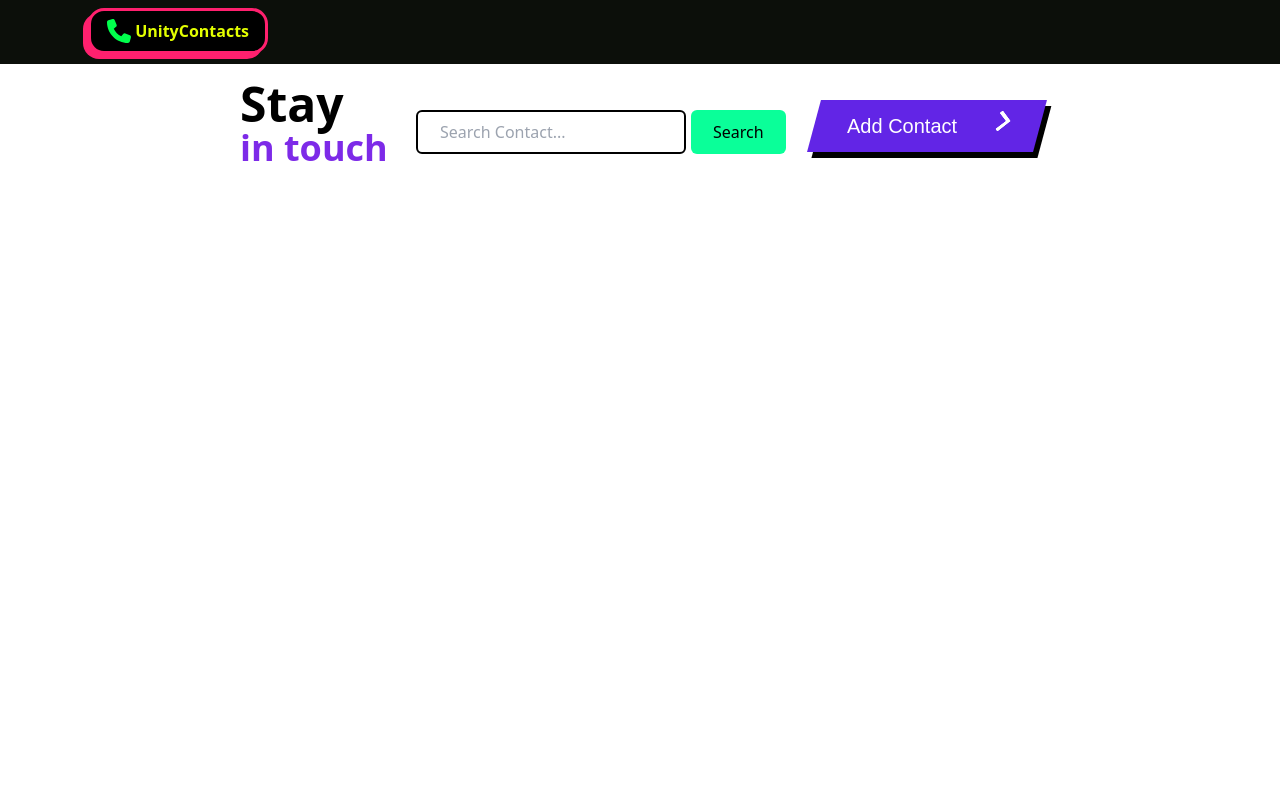
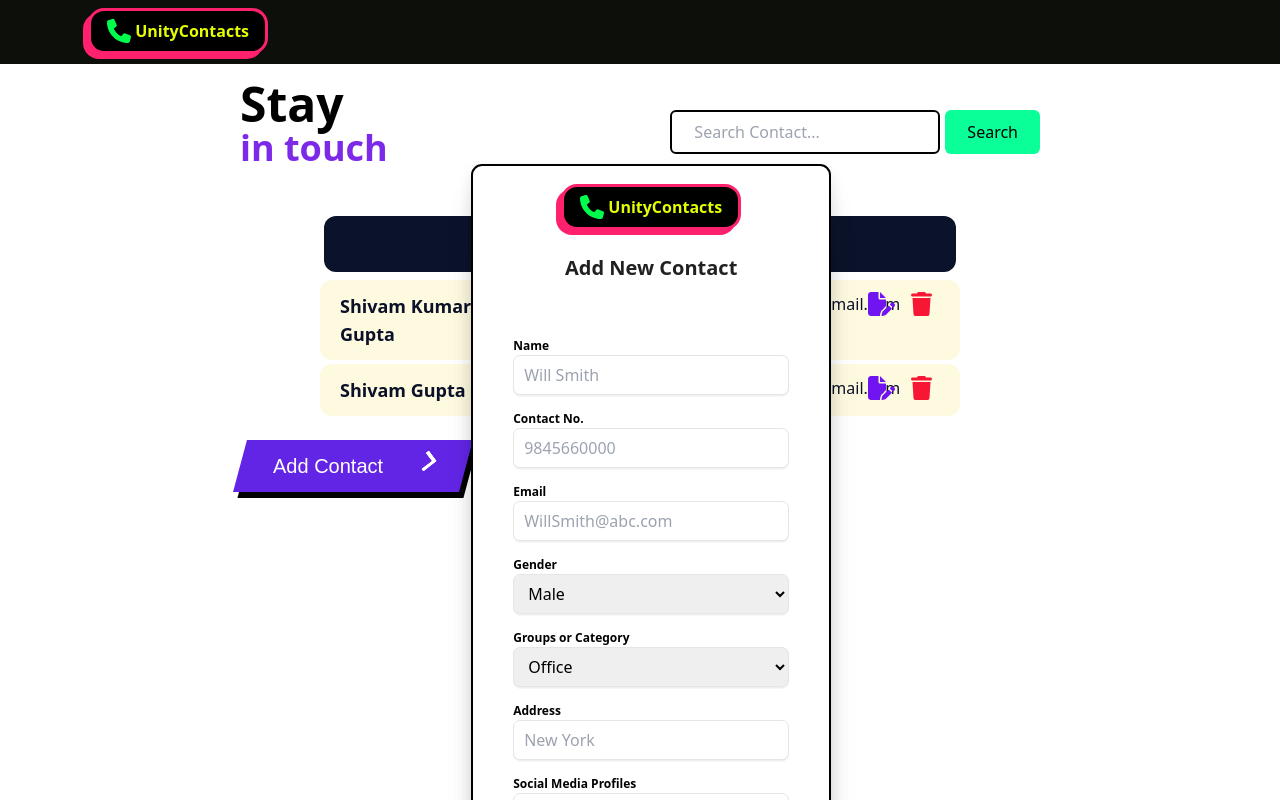
Before and after one commit to black-sheepp/my-contact-app-Unity-Contact, a React (Create React App) app: page / in a window 1280 px wide. Both pictures are taken after a click on the button "Add Contact". Built offline with nearby package versions, Linux system fonts and the light colour scheme.

Commit message:
Contact form fixed

```diff
--- a/src/App.css
+++ b/src/App.css
@@ -330,6 +330,15 @@
 
 
 /* _______________________________________ADD NEW CONTACT FORM__________________________________________ */
+
+.contact-form{
+  display: block;
+  position: fixed;
+  margin: 0;
+  padding: 100px;
+  top: 8%;
+  left: 29%;
+}
 .form_container {
 
   height: fit-content;
@@ -345,10 +354,6 @@
     0px 7px 15px rgba(0, 0, 0, 0.1), 0px 0px 0px rgba(0, 0, 0, 0.1);
   border-radius: 11px;
   border: 2px solid black;
-}
-
-.logo_container {
-
 }
 
 .title_container {
--- a/src/App.js
+++ b/src/App.js
@@ -1,9 +1,8 @@
 import "./App.css";
+import ContactList from "./Components/ContactList";
 import CreateNewContactButton from "./Components/CreateNewContactButton";
 import Nav from "./Components/Nav";
 import SearchBar from "./Components/SearchBar";
-
-
 
 function App() {
 	return (
@@ -16,6 +15,9 @@ function App() {
 						<p className='text-4xl font-bold text-[#7d2ae8]'>in touch</p>
 					</div>
 					<SearchBar />
+				</div>
+				<ContactList/>
+				<div className='ml-60'>
 					<CreateNewContactButton />
 				</div>
 			</div>
--- /dev/null
+++ b/src/Components/ContactList.jsx
@@ -0,0 +1,48 @@
+import { FontAwesomeIcon } from "@fortawesome/react-fontawesome";
+import { faFilePen, faTrash } from "@fortawesome/free-solid-svg-icons";
+
+const ContactList = () => {
+     return (
+          <div className='flex flex-col mt-6 '>
+               <div className='flex justify-center m-2'>
+                    <div className='flex bg-[#0b132b] justify-center text-white text-2xl w-1/2  py-3 rounded-xl'>
+                         <h2 className="font-bold">Contact List</h2>
+                    </div>
+               </div>
+               <div className='flex justify-center mb-1'>
+                    <div className='bg-[#fefae0] w-1/2 justify-between flex px-5 py-3 rounded-xl'>
+                         <p className='text-lg text-[#0a1128] font-bold w-1/4'>Shivam Kumar Gupta</p>
+                         <p className='text-lg text-[#0a1128] w-1/5'>9845888500</p>
+                         <p className=' text-[#0a1128] w-1/4'>shivamguptanitw@gmail.com</p>
+                         <div className='flex justify-between'>
+                              <FontAwesomeIcon
+                                   icon={faFilePen}
+                                   size='xl'
+                                   style={{ color: "#7014f2" }}
+                                   className='mx-2'
+                              />
+                              <FontAwesomeIcon icon={faTrash} size='xl' style={{ color: "#f71735" }} className='mx-2' />
+                         </div>
+                    </div>
+               </div>
+               <div className='flex justify-center mb-1'>
+                    <div className='bg-[#fefae0] w-1/2 justify-between flex px-5 py-3 rounded-xl'>
+                         <p className='text-lg text-[#0a1128] font-bold w-1/4'>Shivam Gupta</p>
+                         <p className='text-lg text-[#0a1128] w-1/5'>9845888500</p>
+                         <p className=' text-[#0a1128] w-1/4'>shivamguptanitw@gmail.com</p>
+                         <div className='flex justify-between'>
+                              <FontAwesomeIcon
+                                   icon={faFilePen}
+                                   size='xl'
+                                   style={{ color: "#7014f2" }}
+                                   className='mx-2'
+                              />
+                              <FontAwesomeIcon icon={faTrash} size='xl' style={{ color: "#f71735" }} className='mx-2' />
+                         </div>
+                    </div>
+               </div>
+          </div>
+     );
+};
+
+export default ContactList;
--- a/src/Components/CreateNewContactButton.jsx
+++ b/src/Components/CreateNewContactButton.jsx
@@ -1,9 +1,19 @@
-import React from 'react'
+import React from "react";
+import { useState } from "react";
+import FormContact from "./FormContact";
 
 const CreateNewContactButton = () => {
+	const [showComponent, setShowComponent] = useState(false);
+
+	const handleButtonClick = () => {
+		console.log("clicked button");
+		setShowComponent(true);
+	};
+
 	return (
-    <div>
-      <button className='cta'>
+		<div className='flex'>
+			<div className='w-1/3'>
+				<button onClick={handleButtonClick} className='cta'>
 					<span className='span'>Add Contact</span>
 					<span className='second'>
 						<svg
@@ -34,7 +44,11 @@ const CreateNewContactButton = () => {
 					</span>
 				</button>
 			</div>
-  )
-}
+			<div className="w-full">
+               {showComponent && <FormContact />}
+               </div>
+		</div>
+	);
+};
 
-export default CreateNewContactButton
+export default CreateNewContactButton;
--- /dev/null
+++ b/src/Components/FormContact.jsx
@@ -0,0 +1,112 @@
+import React from "react";
+import Logo from "./Logo";
+
+const FormContact = () => {
+	return (
+		<div className="contact-comp">
+               <div className='flex justify-center w-full contact-form'>
+			<div className='w-1/3'>
+				<form className='form_container'>
+					<div className='logo_container'>
+						<Logo />
+					</div>
+					<div className='title_container'>
+						<p className='title'>Add New Contact</p>
+					</div>
+					<br />
+					<div className='input_container'>
+						<label className='input_label' htmlFor='name_field'>
+							Name
+						</label>
+						<input
+							placeholder='Will Smith'
+							title='Inpit title'
+							name='input-name'
+							type='text'
+							className='input_field'
+							id='name_field'
+						/>
+					</div>
+					<div className='input_container'>
+						<label className='input_label' htmlFor='phone_field'>
+							Contact No.
+						</label>
+						<input
+							placeholder='9845660000'
+							title='Inpit title'
+							name='input-name'
+							type='number'
+							className='input_field'
+							id='phone_field'
+						/>
+					</div>
+					<div className='input_container'>
+						<label className='input_label' htmlFor='email_field'>
+							Email
+						</label>
+						<input
+							placeholder='WillSmith@abc.com'
+							title='Inpit title'
+							name='input-name'
+							type='email'
+							className='input_field'
+							id='email_field'
+						/>
+					</div>
+					<div className='input_container'>
+						<label className='input_label' htmlFor='gender_field'>
+							Gender
+						</label>
+						<select id='gender_field' className='input_field'>
+							<option value='male'>Male</option>
+							<option value='female'>Female</option>
+						</select>
+					</div>
+					<div className='input_container'>
+						<label className='input_label' htmlFor='category_field'>
+							Groups or Category
+						</label>
+						<select name='' id='category_field' className='input_field'>
+							<option value='office'>Office</option>
+							<option value='office'>Home</option>
+							<option value='office'>College</option>
+						</select>
+					</div>
+					<div className='input_container'>
+						<label className='input_label' htmlFor='address_field'>
+							Address
+						</label>
+						<input
+							placeholder='New York'
+							title='Inpit title'
+							name='input-name'
+							type='text'
+							className='input_field'
+							id='address_field'
+						/>
+					</div>
+					<div className='input_container'>
+						<label className='input_label' htmlFor='socialmedia_field'>
+							Social Media Profiles
+						</label>
+						<input
+							placeholder='www.instagram.com/WillSmith'
+							title='Inpit title'
+							name='input-name'
+							type='text'
+							className='input_field'
+							id='socialmedia_field'
+						/>
+					</div>
+
+					<button title='Sign In' type='submit' className='sign-in_btn'>
+						<span>Add Contact</span>
+					</button>
+				</form>
+			</div>
+		</div>
+          </div>
+	);
+};
+
+export default FormContact;
```
Lines whose indentation alone changed are shown as unchanged.
